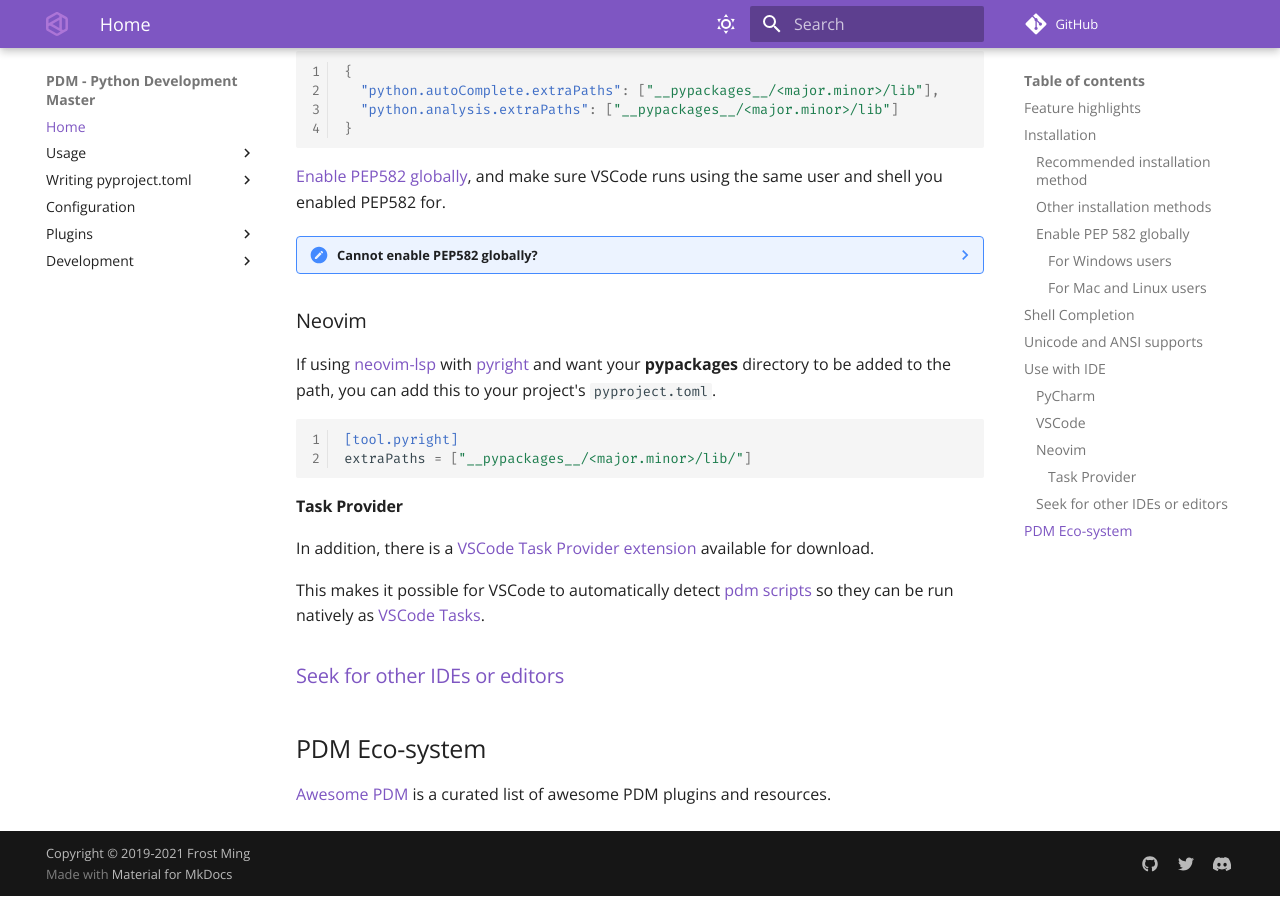
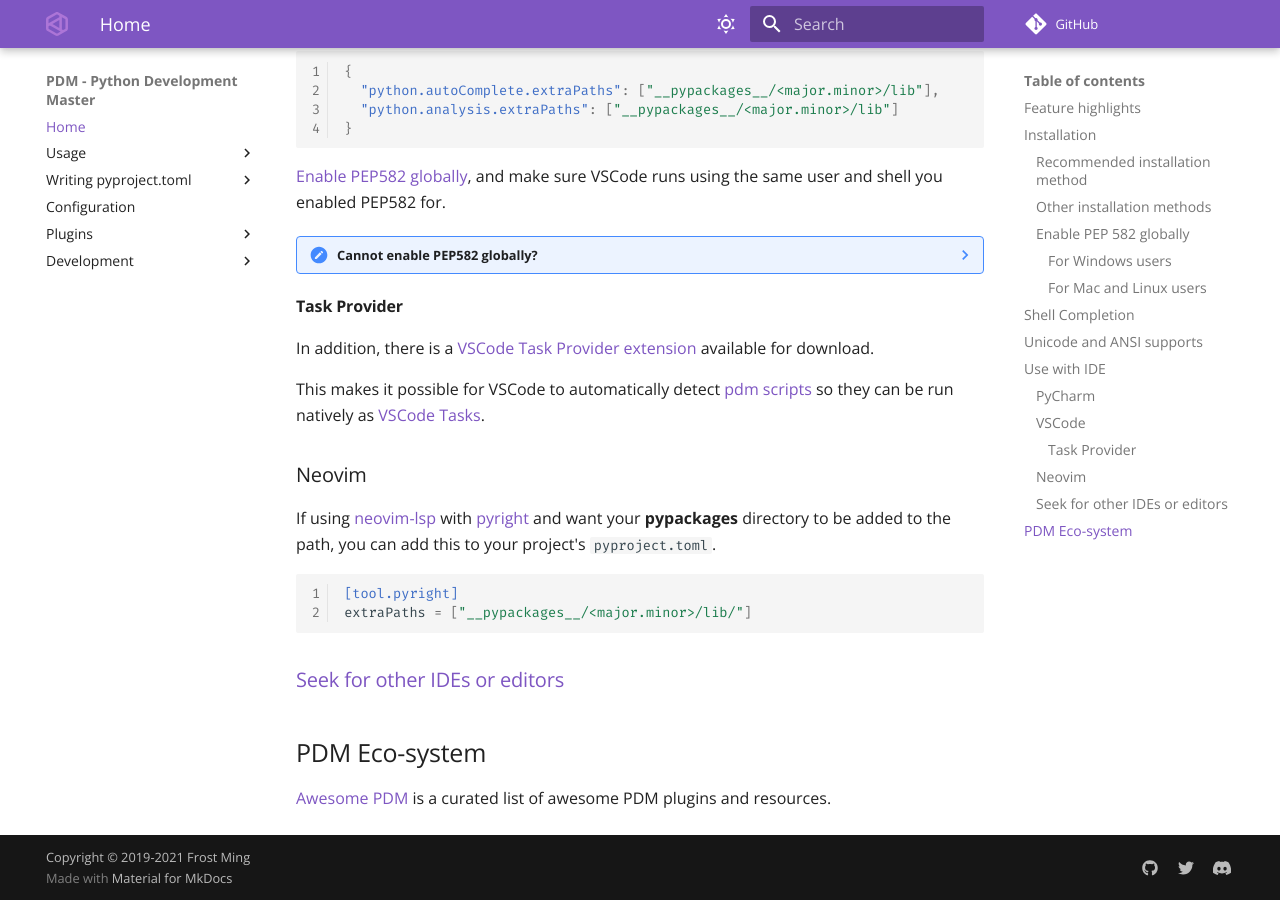
Before and after one commit to ChrisSanderser/pd-ms, an MkDocs documentation site: the page built from docs/docs/index.md, in a window 1280 px wide and 900 px high, scrolled down 3684 px. Built offline with MkDocs 1.6.1 and Material for MkDocs 9.7.7, drawn with Linux system fonts in a browser that asks for light colours; comment, search, counter and statistics services are not loaded; part of the change alters nothing that is shown.

Commit message:
Change the section order

````diff
--- a/docs/docs/index.md
+++ b/docs/docs/index.md
@@ -246,6 +246,17 @@ and make sure VSCode runs using the same user and shell you enabled PEP582 for.
     "env": {"PYTHONPATH": "src:__pypackages__/<major.minor>/lib"}
     ```
 
+#### Task Provider
+
+In addition, there is a [VSCode Task Provider extension][pdm task provider] available for download.
+
+This makes it possible for VSCode to automatically detect [pdm scripts][pdm scripts] so they
+can be run natively as [VSCode Tasks][vscode tasks].
+
+[vscode tasks]: https://code.visualstudio.com/docs/editor/tasks
+[pdm task provider]: https://marketplace.visualstudio.com/items?itemName=knowsuchagency.pdm-task-provider
+[pdm scripts]: https://pdm.fming.dev/project/#run-scripts-in-isolated-environment
+
 ### Neovim
 
 If using [neovim-lsp](https://github.com/neovim/nvim-lspconfig) with
@@ -258,17 +269,6 @@ project's `pyproject.toml`.
 extraPaths = ["__pypackages__/<major.minor>/lib/"]
 ```
 
-#### Task Provider
-
-In addition, there is a [VSCode Task Provider extension][pdm task provider] available for download.
-
-This makes it possible for VSCode to automatically detect [pdm scripts][pdm scripts] so they
-can be run natively as [VSCode Tasks][vscode tasks].
-
-[vscode tasks]: https://code.visualstudio.com/docs/editor/tasks
-[pdm task provider]: https://marketplace.visualstudio.com/items?itemName=knowsuchagency.pdm-task-provider
-[pdm scripts]: https://pdm.fming.dev/project/#run-scripts-in-isolated-environment
-
 ### [Seek for other IDEs or editors](usage/advanced.md#integrate-with-other-ide-or-editors)
 
 ## PDM Eco-system
````
